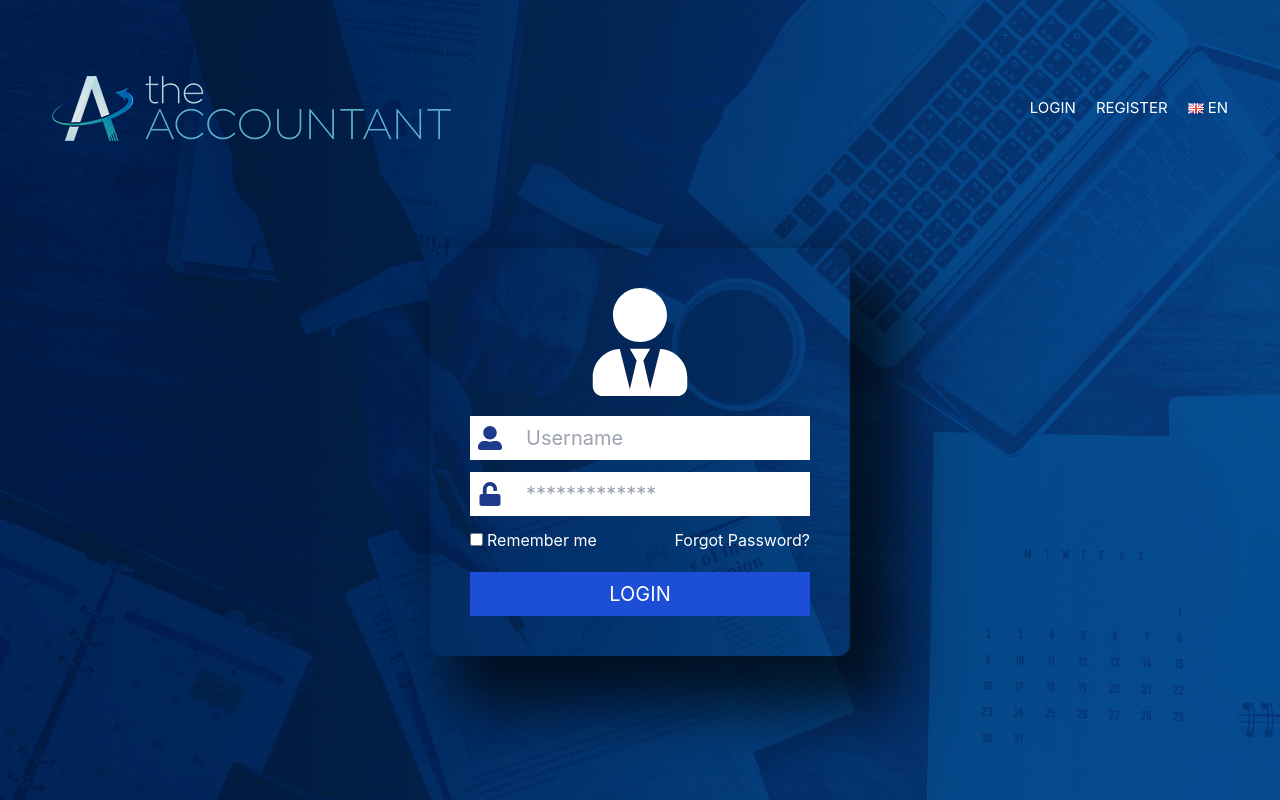
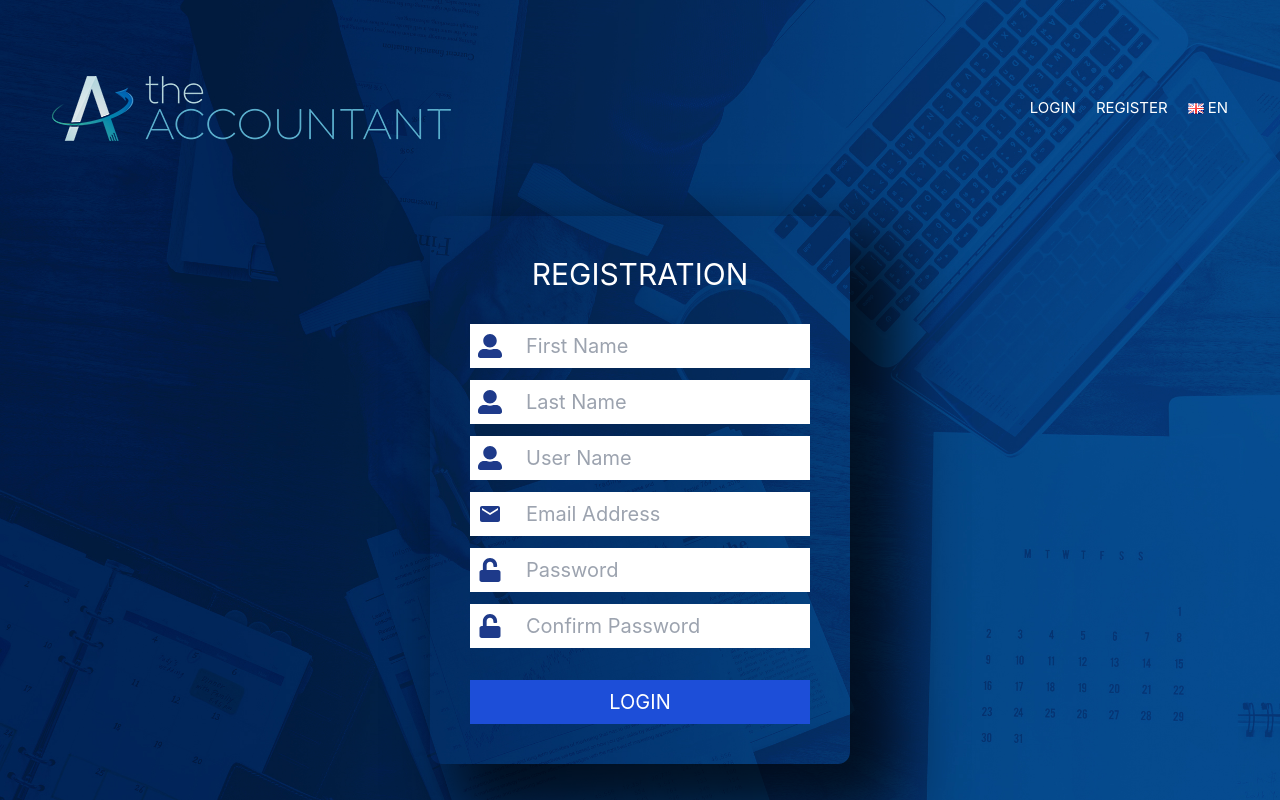
Before and after one commit to MiIos1988/Authentication_app, a React (Create React App) app: page / in a window 1280 px wide. Built offline with nearby package versions, Linux system fonts and the light colour scheme.

Commit message:
Register

```diff
--- /dev/null
+++ b/src/components/RegisterComponent.jsx
@@ -0,0 +1,46 @@
+import React from 'react'
+import { FaUserAlt } from 'react-icons/fa';
+import { FaUnlock } from 'react-icons/fa';
+import { MdMail } from 'react-icons/md';
+
+const RegisterComponent = () => {
+  return (
+    <div className='container mx-auto'>
+            <div className=' sm:mx-11 mx-2 2xl:mx-48 mt-8'>
+
+                <form action="" className='flex flex-col w-[95%] sm:w-[420px] mx-auto align-center  shadow-[35px_35px_60px_15px_rgba(0,0,0,0.7)]  sm:p-10 p-5 rounded-xl' >
+                    <h1 className='text-white text-3xl uppercase m-auto pb-8'>Registration</h1>
+                    <div className='relative'>
+                        <input type="text" placeholder='First Name' className='mb-3 p-2 pl-14 focus:outline-none w-full text-xl' />
+                        < FaUserAlt className='absolute top-[10px] left-2 text-2xl text-blue-900' />
+                    </div>
+                    <div className='relative'>
+                        <input type="text" placeholder='Last Name' className='mb-3 p-2 pl-14 focus:outline-none w-full text-xl' />
+                        < FaUserAlt className='absolute top-[10px] left-2 text-2xl text-blue-900' />
+                    </div>
+                    <div className='relative'>
+                        <input type="text" placeholder='User Name' className='mb-3 p-2 pl-14 focus:outline-none w-full text-xl' />
+                        < FaUserAlt className='absolute top-[10px] left-2 text-2xl text-blue-900' />
+                    </div>
+                    <div className='relative'>
+                        <input type="email" placeholder='Email Address' className='mb-3 p-2 pl-14 focus:outline-none w-full text-xl' />
+                        < MdMail className='absolute top-[10px] left-2 text-2xl text-blue-900' />
+                    </div>
+                    <div className='relative'>
+                        <input type="password" placeholder='Password' className='mb-3 p-2 pl-14 focus:outline-none w-full text-xl' />
+                        <FaUnlock className='absolute top-[10px] left-2 text-2xl text-blue-900' />
+                    </div>
+                    <div className='relative'>
+                        <input type="password" placeholder='Confirm Password' className='mb-3 p-2 pl-14 focus:outline-none w-full text-xl' />
+                        <FaUnlock className='absolute top-[10px] left-2 text-2xl text-blue-900' />
+                    </div>
+
+                    <button className='text-white bg-blue-700 mt-5 text-xl p-2'>LOGIN</button>
+                </form>
+
+            </div>
+        </div>
+  )
+}
+
+export default RegisterComponent
--- a/src/pages/HomePage.jsx
+++ b/src/pages/HomePage.jsx
@@ -2,12 +2,13 @@ import React from 'react'
 import GraphHomeComponent from '../components/InputComponent'
 import HeaderHomePageComponent from '../components/HeaderHomePageComponent'
 import LoginComponent from '../components/LoginComponent'
+import RegisterComponent from '../components/RegisterComponent'
 
 const HomePage = () => {
     return (
         <div>
             <HeaderHomePageComponent/>
-           <LoginComponent/>
+           <RegisterComponent/>
         </div>
     )
 }
```
